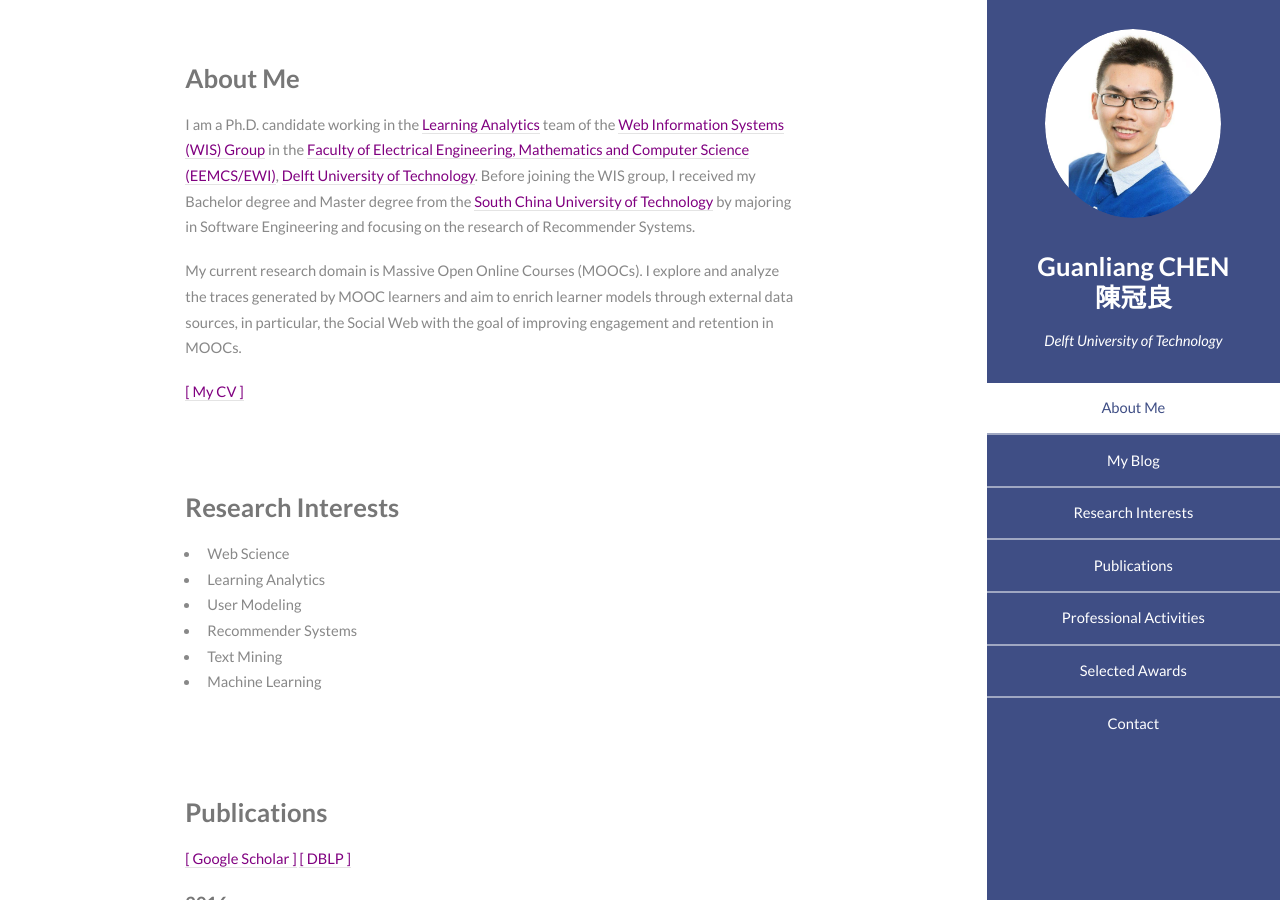
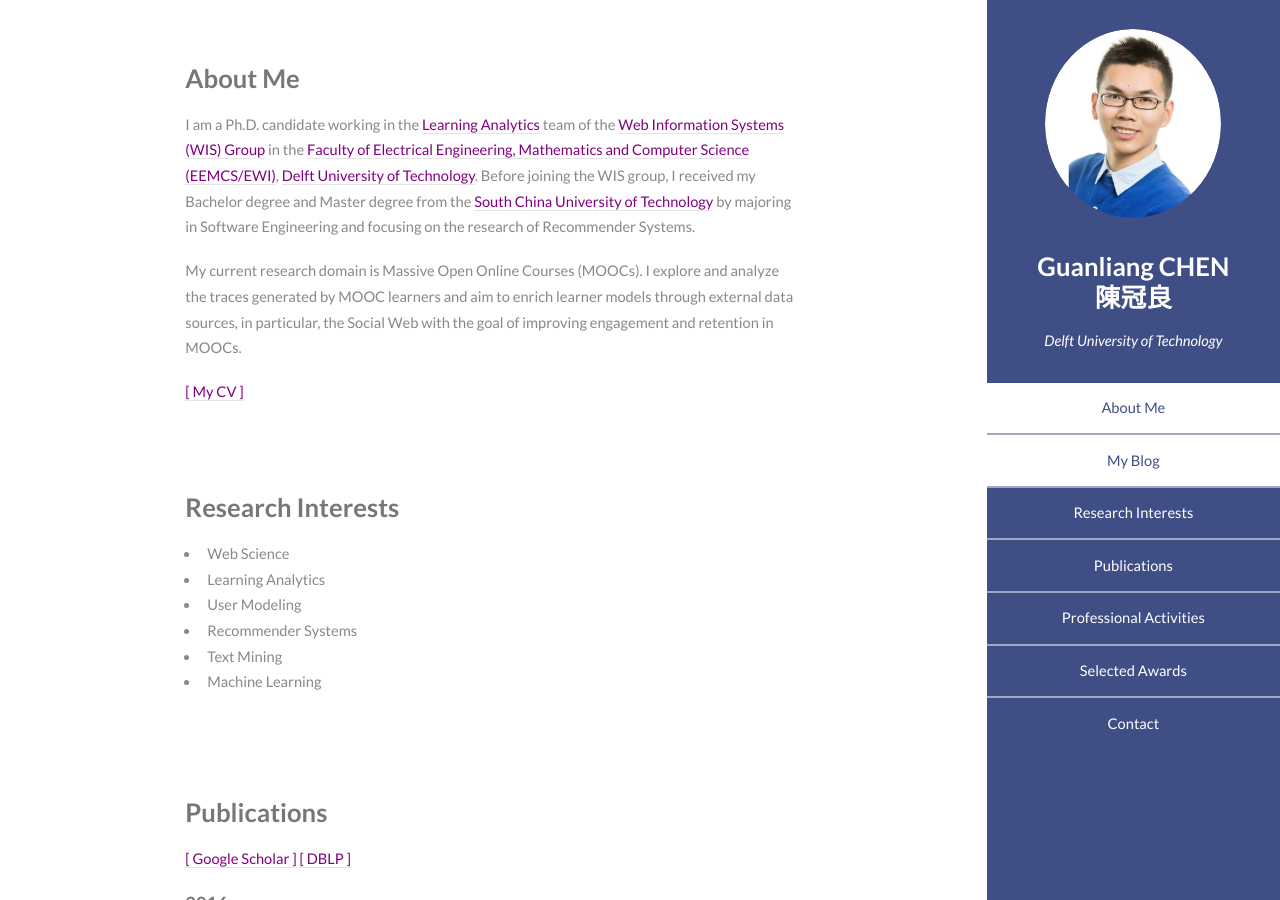
Before and after one commit to AngusGLChen/__angusglchen.github.io, a Jekyll site: the page index.html, which Jekyll copies as it is, in a window 1280 px wide and 900 px high. Built offline with Jekyll 4.4.1, drawn with Linux system fonts in a browser that asks for light colours.

Commit message:
Aug 16, 2016

```diff
--- a/_layouts/default.html
+++ b/_layouts/default.html
@@ -19,7 +19,7 @@
 				<nav id="nav">
 					<ul>
 						<li><a href="/index.html/#one" class="active">About Me</a></li>
-						<li><a href="/blog">My Blog</a></li>
+						<li><a href="/blog" class="active">My Blog</a></li>
 						<li><a href="/index.html/#two">Research Interests</a></li>
 						<li><a href="/index.html/#three">Publications</a></li>
 						<li><a href="/index.html/#four">Professional Activities</a></li>
--- a/index.html
+++ b/index.html
@@ -21,7 +21,7 @@
 				<nav id="nav">
 					<ul>
 						<li><a href="#one" class="active">About Me</a></li>
-						<li><a href="/blog/">My Blog</a></li>
+						<li><a href="/blog/" class="active">My Blog</a></li>
 						<li><a href="#two" class="active">Research Interests</a></li>
 						<li><a href="#three" class="active">Publications</a></li>
 						<li><a href="#four" class="active">Professional Activities</a></li>
```
